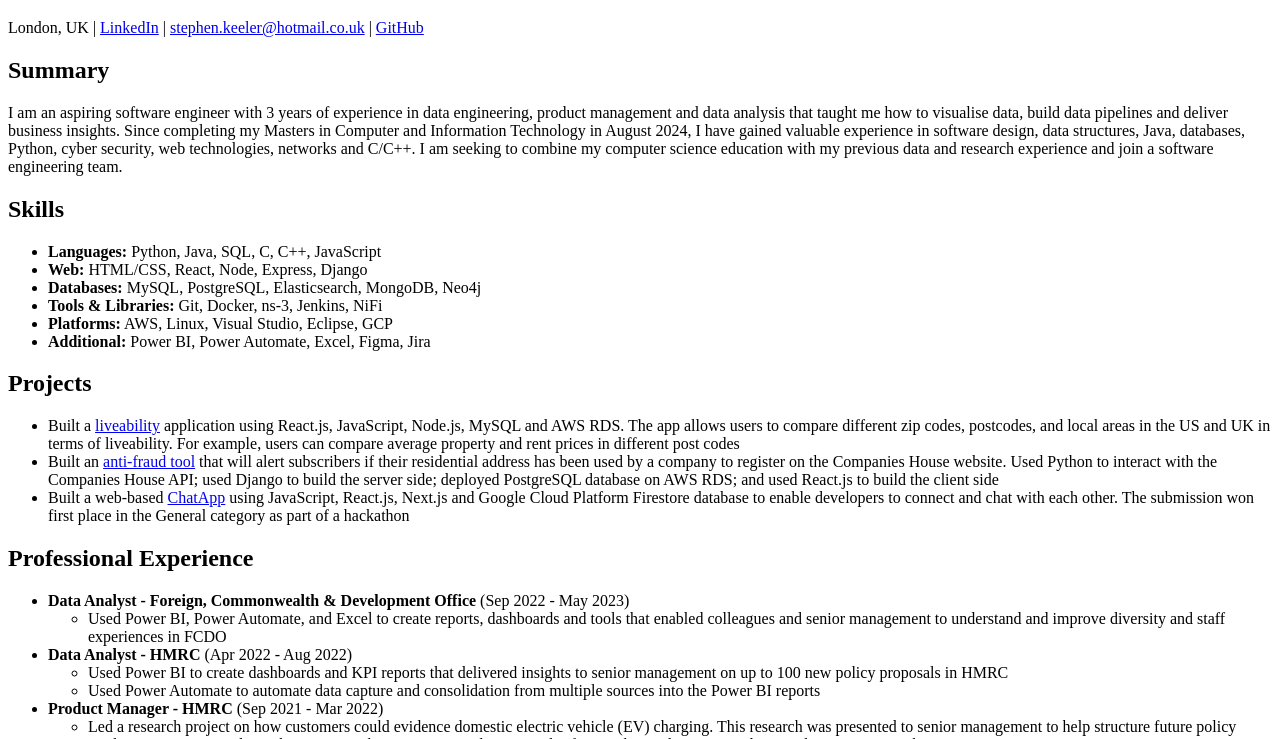
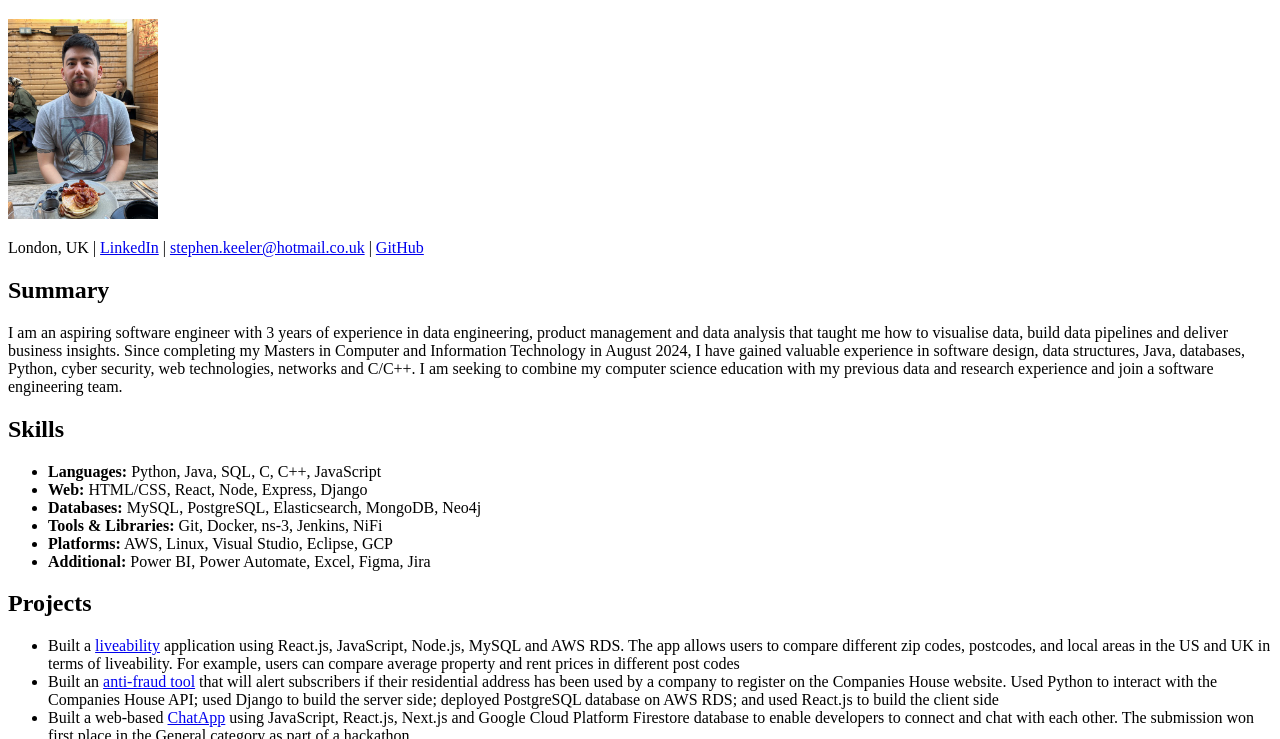
Before and after one commit to Stephman1/my-portfolio, a plain HTML site: page public/resume.html in a window 1280 px wide. Shown: the part 61-800 px from the top of the page. Drawn offline with Linux system fonts and the light colour scheme.

Commit message:
Picture of Stephen in resume
* Added a picture of me to my resume

```diff
--- a/public/resume.html
+++ b/public/resume.html
@@ -7,6 +7,7 @@
 </head>
 <body>
     <h1>Stephen Keeler</h1>
+    <img src="../assets/images/stephen.jpeg" height="200" alt="Stephen Keeler aka 'Full Stack Dreamer'">
     <p>London, UK | <a href="https://www.linkedin.com/in/stephen-k-651b11223/" target="_blank">LinkedIn</a> | <a href="mailto:stephen.keeler@hotmail.co.uk">stephen.keeler@hotmail.co.uk</a> | <a href="https://github.com/Stephman1" target="_blank">GitHub</a></p>
 
     <h2>Summary</h2>
```
Also changed, not shown: assets/images/stephen.jpeg (added).
